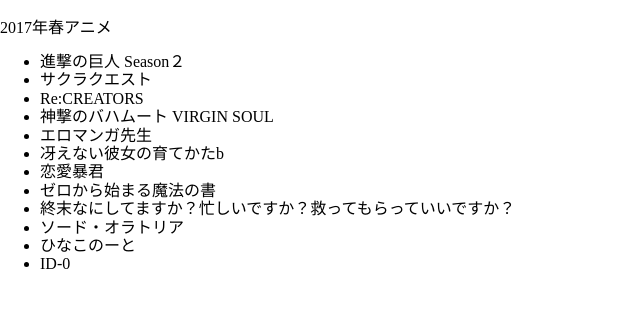
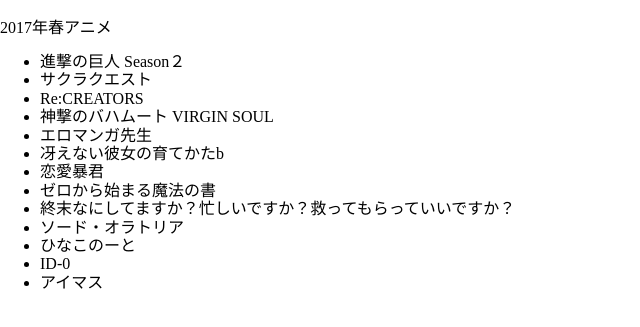
Before and after one commit to kazuya-masuda/coffee-review, a plain HTML site: page index.html in a window 1280 px wide. Shown: the part 61-388 px from the top of the page, without its empty margins (0-640 px from the left). Drawn offline with nearby package versions, Linux system fonts and the light colour scheme.

Commit message:
アイマス追加

```diff
--- a/index.html
+++ b/index.html
@@ -24,6 +24,7 @@
         <li>ソード・オラトリア</li>
         <li>ひなこのーと</li>
         <li>ID-0</li>
+        <li>アイマス</li>
     </ul>
 </body>
 </html>
```
